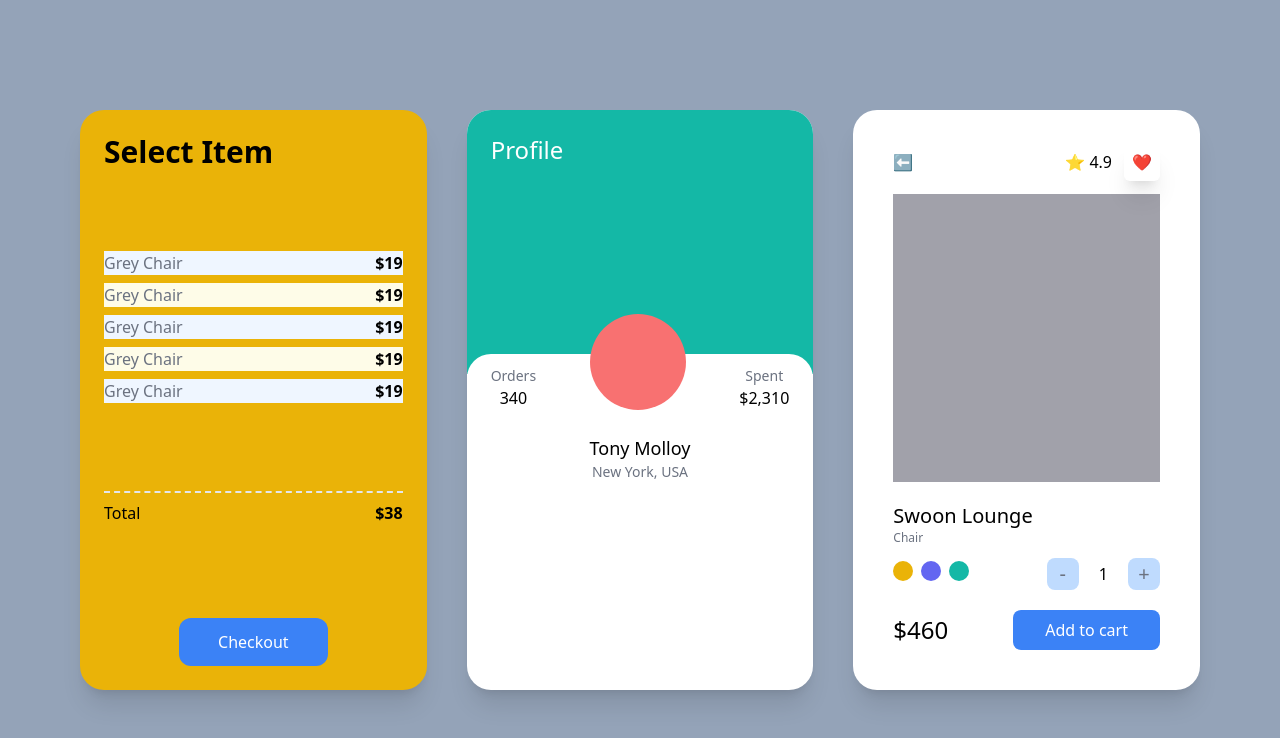
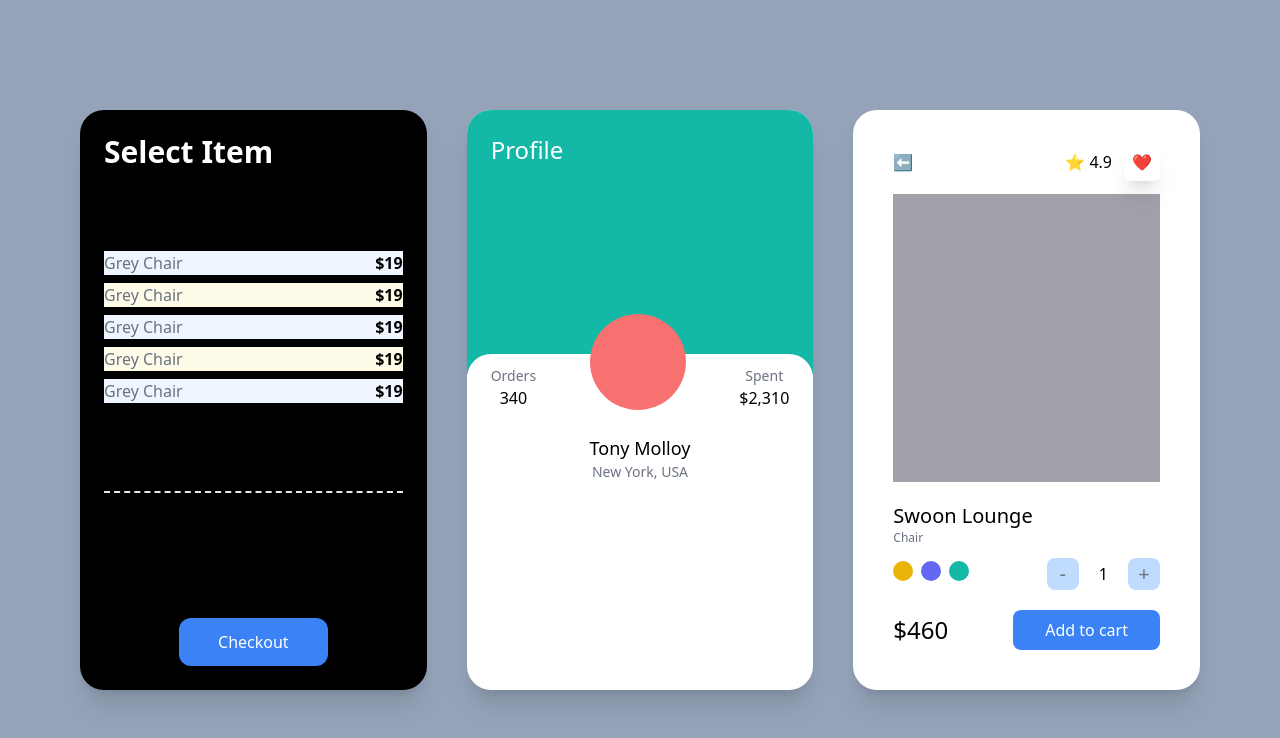
Before and after one commit to harenohee/carrot-market, a Next.js app: page / in a window 1280 px wide. Shown: the top 738 px of the page. Built offline with nearby package versions, Linux system fonts and the light colour scheme.

Commit message:
feat: 4.11 Dark Mode
브라우저 설정과 상관없이 웹에 토글버튼으로 다크모드를 관리할 수 있게 하는 방식

```diff
--- a/pages/index.tsx
+++ b/pages/index.tsx
@@ -1,6 +1,6 @@
 export default function Home() {
 	return (
-		<div className="bg-slate-400 xl:place-content-center py-20 px-20 grid gap-10 lg:grid-cols-2 xl:grid-cols-3 min-h-screen">
+		<div className="bg-slate-400 dark xl:place-content-center py-20 px-20 grid gap-10 lg:grid-cols-2 xl:grid-cols-3 min-h-screen">
 			{/*  sm:bg-red-400만 있을때, 가장 최근의 설정이 적용되기 때문에 큰화면일 때 흰색이 아니게됨 */}
 			<div className="bg-white dark:bg-black flex flex-col justify-between sm:bg-red-400 md:bg-teal-500 xl:bg-yellow-500 p-6 rounded-3xl shadow-xl">
 				<span className="font-semibold dark:text-white text-3xl">
--- a/tailwind.config.js
+++ b/tailwind.config.js
@@ -1,11 +1,12 @@
 /** @type {import('tailwindcss').Config} */
 module.exports = {
 	content: [
-    "./pages/**/*.{js,jsx,tsx,ts}",
-    "./components/**/*.{js,jsx,ts,tsx}",
+		'./pages/**/*.{js,jsx,tsx,ts}',
+		'./components/**/*.{js,jsx,ts,tsx}',
 	],
 	theme: {
 		extend: {},
 	},
+	darkMode: 'class',
 	plugins: [],
-};
+}
```
Lines whose indentation alone changed are shown as unchanged.
